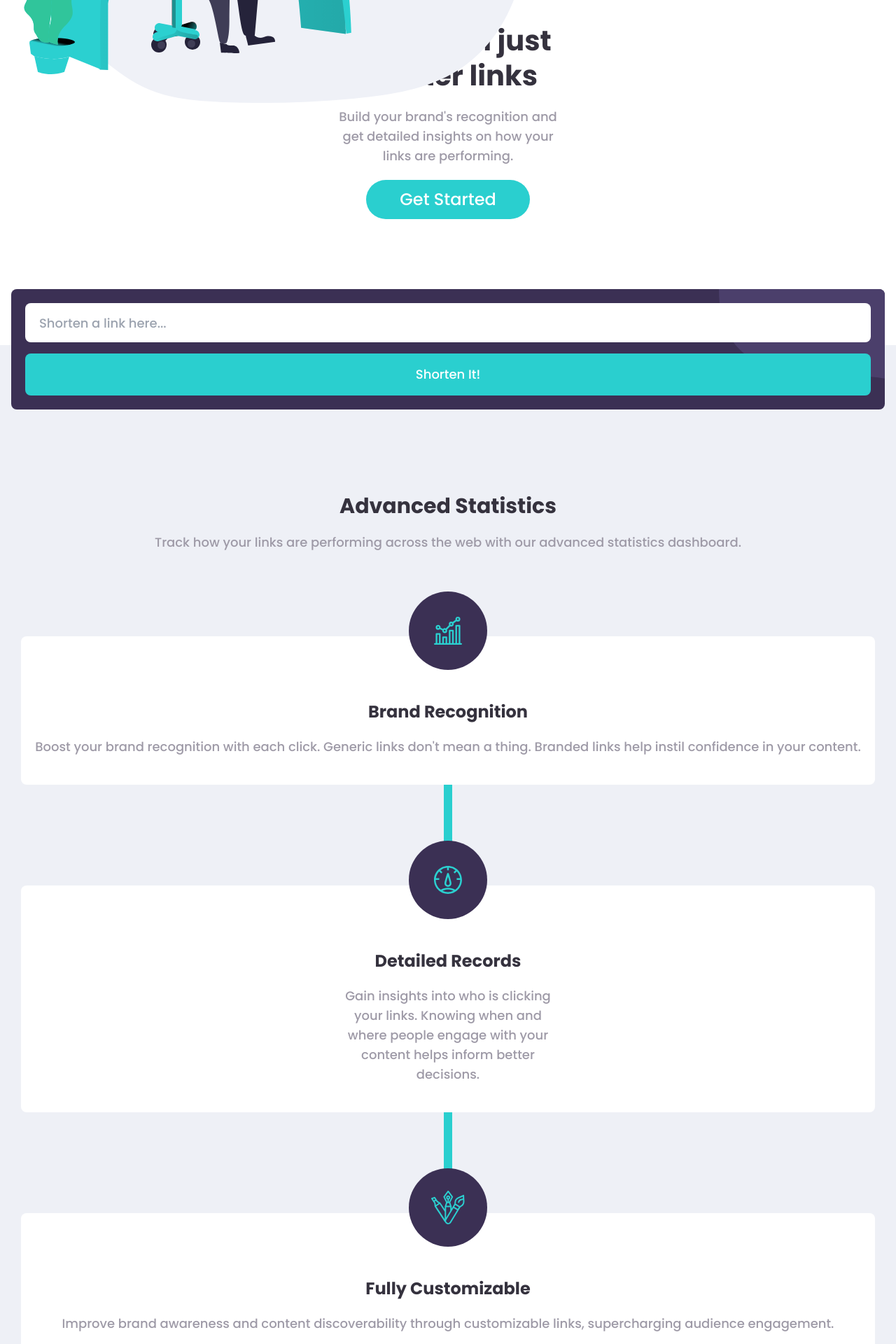
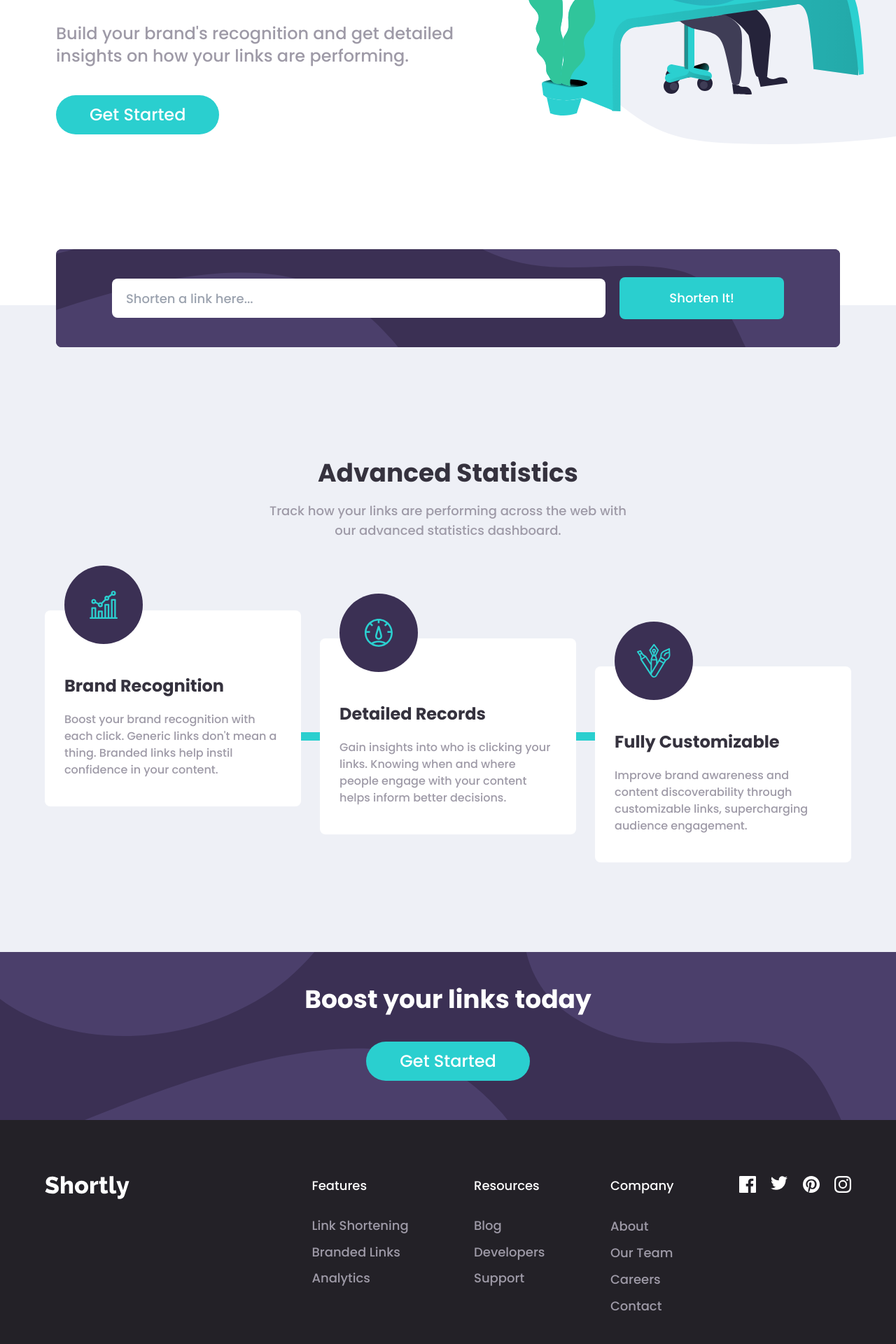
Before and after one commit to Efobi-Francis/shortly-app, a React (Vite) app: page / in a window 1280 px wide. Shown: the part 440-2360 px from the top of the page at 70% size. Built offline with nearby package versions, Linux system fonts and the light colour scheme.

Commit message:
optimized for desktop view

```diff
--- a/src/components/BoostLink.jsx
+++ b/src/components/BoostLink.jsx
@@ -1,14 +1,18 @@
-import React from 'react'
+import React from "react";
 
 export default function BoostLink() {
   return (
     <>
-        <div className='bg-[hsl(257,27%,26%)] '>
-            <div className=' container flex flex-col justify-center items-center bg-boost-bg-mobile bg-cover bg-no-repeat h-80'>
-                <h4 className=' text-white text-3xl font-bold mt-4'>Boost your links today</h4>
-                <button className="my-5 text-white text-2xl font-medium bg-[hsl(180,66%,49%)] px-12 py-3 rounded-full">Get Started</button>
-            </div>
+      <div className="bg-[hsl(257,27%,26%)]">
+        <div className=" container flex flex-col justify-center items-center bg-boost-bg-mobile bg-cover bg-no-repeat h-80 lg:bg-boost-bg-desktop lg:bg-center lg:h-60">
+          <h4 className=" text-white text-3xl font-bold mt-4 lg:text-4xl lg:mt-8">
+            Boost your links today
+          </h4>
+          <button className="my-5 text-white text-2xl font-medium bg-[hsl(180,66%,49%)] px-12 py-3 rounded-full hover:bg-[hsl(180,61%,74%)] lg:my-10">
+            Get Started
+          </button>
         </div>
+      </div>
     </>
-  )
+  );
 }
--- a/src/components/Footer.jsx
+++ b/src/components/Footer.jsx
@@ -1,16 +1,10 @@
 import React from 'react'
-
-import iconFacebook from '../assets/images/icon-facebook.svg'
-import iconInstagram from '../assets/images/icon-instagram.svg'
-import iconTwitter from '../assets/images/icon-twitter.svg'
-import iconPinterest from '../assets/images/icon-pinterest.svg'
-
 
 export default function Footer() {
   return (
-    <div className=' bg-[hsl(260,8%,14%)]'>
-        <div className=' flex flex-col justify-center items-center'>
-            <div className=' my-20'>
+    <div className=' bg-[hsl(260,8%,14%)] lg:pt-20 lg:pb-24'>
+        <div className=' flex flex-col justify-center items-center lg:max-w-6xl lg:mx-auto lg:flex-row lg:justify-between lg:items-start'>
+            <div className=' my-20 lg:my-0 lg:basis-1/4'>
                 <svg xmlns="http://www.w3.org/2000/svg" width="121" height="33">
                     <path fill="#34313D" className=' fill-white' d="M16.715 7.932c-.068-.09-.306-.26-.714-.51s-.918-.51-1.53-.782-1.281-.51-2.006-.714a8.005 8.005 0 00-2.176-.306c-1.995 0-2.992.669-2.992 2.006 0 .408.107.748.323
                     1.02.215.272.532.516.952.731.419.215.946.414 1.58.595l1.406.393.805.219c1.156.317 2.198.663 3.128 1.037.929.374 1.717.839 2.363 1.394a5.647 5.647 0 011.496 2.023c.35.793.527 1.745.527
@@ -27,33 +21,60 @@
                 </svg>
             </div>
 
-            <div className='flex flex-col items-center h-40 justify-between mb-5'>
+            <div className='flex flex-col items-center h-40 justify-between mb-5 lg:items-start lg:mb-0'>
                 <h4 className=' text-white mb-5'>Features</h4>
-                <span><a href="">Link Shortening</a></span>
-                <span><a href="">Branded Links</a></span>
-                <span><a href="">Analytics</a></span>
+                <span><a href="" className=' hover:text-[hsl(180,66%,49%)]'>Link Shortening</a></span>
+                <span><a href="" className=' hover:text-[hsl(180,66%,49%)]'>Branded Links</a></span>
+                <span><a href="" className=' hover:text-[hsl(180,66%,49%)]'>Analytics</a></span>
             </div>
 
-            <div className='flex flex-col items-center h-40 justify-between my-5'>
+            <div className='flex flex-col items-center h-40 justify-between my-5 lg:items-start lg:my-0'>
                 <h4 className=' text-white mb-5'>Resources</h4>
-                <span><a href="">Blog</a></span>
-                <span><a href="">Developers</a></span>
-                <span><a href="">Support</a></span>
+                <span><a href="" className=' hover:text-[hsl(180,66%,49%)]'>Blog</a></span>
+                <span><a href="" className=' hover:text-[hsl(180,66%,49%)]'>Developers</a></span>
+                <span><a href="" className=' hover:text-[hsl(180,66%,49%)]'>Support</a></span>
             </div>
 
-            <div className='flex flex-col items-center h-48 justify-between my-5'>
+            <div className='flex flex-col items-center h-48 justify-between my-5 lg:items-start lg:my-0 lg:h-[12.5rem]'>
                 <h4 className=' text-white mb-5'>Company</h4>
-                <span><a href="">About</a></span>
-                <span><a href="">Our Team</a></span>
-                <span><a href="">Careers</a></span>
-                <span><a href="">Contact</a></span>
+                <span><a href="" className=' hover:text-[hsl(180,66%,49%)]'>About</a></span>
+                <span><a href="" className=' hover:text-[hsl(180,66%,49%)]'>Our Team</a></span>
+                <span><a href="" className=' hover:text-[hsl(180,66%,49%)]'>Careers</a></span>
+                <span><a href="" className=' hover:text-[hsl(180,66%,49%)]'>Contact</a></span>
             </div>
 
-            <div className=' flex w-40 justify-between my-14'>
-                <a href=""><img src={iconFacebook} alt="icon-facebook" /></a>
-                <a href=""><img src={iconTwitter} alt="icon-twitter" /></a>
-                <a href=""><img src={iconPinterest} alt="icon-pinterest" /></a>
-                <a href=""><img src={iconInstagram} alt="icon-instagram" /></a>
+            <div className=' flex w-40 justify-between my-14 lg:my-0'>
+                <a href="">
+                    <svg xmlns="http://www.w3.org/2000/svg" width="24" height="24">
+                        <path fill="#FFF" className=' hover:fill-[hsl(180,66%,49%)]' d="M22.675 0H1.325C.593 0 0 .593 0 1.325v21.351C0 23.407.593 24 1.325
+                            24H12.82v-9.294H9.692v-3.622h3.128V8.413c0-3.1 1.893-4.788 4.659-4.788 1.325 0 2.463.099
+                            2.795.143v3.24l-1.918.001c-1.504 0-1.795.715-1.795 1.763v2.313h3.587l-.467 3.622h-3.12V24h6.116c.73 0 1.323-.593
+                            1.323-1.325V1.325C24 .593 23.407 0 22.675 0z"/>
+                    </svg>
+                </a>
+                <a href="" >
+                    <svg xmlns="http://www.w3.org/2000/svg" width="24" height="20">
+                        <path fill="#FFF" className=' hover:fill-[hsl(180,66%,49%)]' d="M24 2.557a9.83 9.83 0 01-2.828.775A4.932 4.932 0 0023.337.608a9.864 9.864 0 01-3.127 1.195A4.916 4.916 0 0016.616.248c-3.179
+                            0-5.515 2.966-4.797 6.045A13.978 13.978 0 011.671 1.149a4.93 4.93 0 001.523 6.574 4.903 4.903 0 01-2.229-.616c-.054 2.281 1.581 4.415 3.949 4.89a4.935
+                            4.935 0 01-2.224.084 4.928 4.928 0 004.6 3.419A9.9 9.9 0 010 17.54a13.94 13.94 0 007.548 2.212c9.142 0 14.307-7.721 13.995-14.646A10.025 10.025 0 0024 2.557z"/>
+                    </svg>
+                </a>
+                <a href="">
+                    <svg xmlns="http://www.w3.org/2000/svg" width="24" height="24">
+                        <path fill="#FFF" className=' hover:fill-[hsl(180,66%,49%)]' d="M12 0C5.373 0 0 5.372 0 12c0 5.084 3.163 9.426 7.627 11.174-.105-.949-.2-2.405.042-3.441.218-.937 1.407-5.965 1.407-5.965s-.359-.719-.359-1.782c0-1.668.967-2.914 2.171-2.914
+                            1.023 0 1.518.769 1.518 1.69 0 1.029-.655 2.568-.994 3.995-.283 1.194.599 2.169 1.777 2.169 2.133 0 3.772-2.249 3.772-5.495 0-2.873-2.064-4.882-5.012-4.882-3.414 0-5.418 2.561-5.418 5.207 0 1.031.397
+                            2.138.893 2.738a.36.36 0 01.083.345l-.333 1.36c-.053.22-.174.267-.402.161-1.499-.698-2.436-2.889-2.436-4.649 0-3.785 2.75-7.262 7.929-7.262 4.163 0 7.398 2.967 7.398 6.931 0 4.136-2.607 7.464-6.227 7.464-1.216
+                            0-2.359-.631-2.75-1.378l-.748 2.853c-.271 1.043-1.002 2.35-1.492 3.146C9.57 23.812 10.763 24 12 24c6.627 0 12-5.373 12-12 0-6.628-5.373-12-12-12z"/>
+                    </svg>
+                </a>
+                <a href="">
+                    <svg xmlns="http://www.w3.org/2000/svg" width="24" height="24">
+                        <path fill="#FFF" className=' hover:fill-[hsl(180,66%,49%)]' d="M12 2.163c3.204 0 3.584.012 4.85.07 3.252.148 4.771 1.691 4.919 4.919.058 1.265.069 1.645.069 4.849 0 3.205-.012 3.584-.069 4.849-.149 3.225-1.664 4.771-4.919 4.919-1.266.058-1.644.07-4.85.07-3.204
+                            0-3.584-.012-4.849-.07-3.26-.149-4.771-1.699-4.919-4.92-.058-1.265-.07-1.644-.07-4.849 0-3.204.013-3.583.07-4.849.149-3.227 1.664-4.771 4.919-4.919 1.266-.057 1.645-.069 4.849-.069zM12 0C8.741 0 8.333.014 7.053.072
+                            2.695.272.273 2.69.073 7.052.014 8.333 0 8.741 0 12c0 3.259.014 3.668.072 4.948.2 4.358 2.618 6.78 6.98 6.98C8.333 23.986 8.741 24 12 24c3.259 0 3.668-.014 4.948-.072 4.354-.2 6.782-2.618 6.979-6.98.059-1.28.073-1.689.073-4.948
+                            0-3.259-.014-3.667-.072-4.947-.196-4.354-2.617-6.78-6.979-6.98C15.668.014 15.259 0 12 0zm0 5.838a6.162 6.162 0 100 12.324 6.162 6.162 0 000-12.324zM12 16a4 4 0 110-8 4 4 0 010 8zm6.406-11.845a1.44 1.44 0 100 2.881 1.44 1.44 0 000-2.881z"/>
+                    </svg>
+                </a>
             </div>
 
         </div>
--- a/src/components/Form.jsx
+++ b/src/components/Form.jsx
@@ -51,12 +51,6 @@
         const newLinks = [newLink, ...prevLinks];
         localStorage.setItem('links', JSON.stringify(newLinks));
 
-        if (newLinks.length > 3) {
-          newLinks.pop();
-          // Update localStorage immediately after removing the link
-          localStorage.setItem('links', JSON.stringify(newLinks));
-        }
-
         // Remove the link after 5 minutes
         setTimeout(() => {
           setLinks(prevLinks => {
@@ -65,6 +59,12 @@
             return remainingLinks;
           });
         }, 5 * 60 * 1000);  // 5 minutes
+
+        if (newLinks.length > 3) {
+          newLinks.pop();
+          // Update localStorage immediately after removing the link
+          localStorage.setItem('links', JSON.stringify(newLinks));
+        }
 
         return newLinks;
       });
@@ -77,15 +77,15 @@
     }
   };
 
-  const inputStyle = `mb-2 h-14 w-full rounded-lg pl-5 focus:border-none focus:ring-0`
-  const copyBtnStyle = `text-white w-full rounded-lg py-3 mt-2`
+  const inputStyle = `mb-2 h-14 w-full rounded-lg pl-5 focus:border-none focus:ring-0 lg:mb-0`
+  const copyBtnStyle = `text-white w-full rounded-lg py-3 mt-2 lg:w-40 lg:mt-0`
 
   return (
     <>
-      <div>
+      <div className=" lg:max-w-6xl lg:mx-auto lg:container">
         <div className=" relative -top-20 flex flex-col justify-center items-center bg-[hsl(257,27%,26%)] rounded-lg">
-          <form onSubmit={handleSubmit} className=" flex flex-col justify-between items-center bg-form-bg-mobile bg-right-top bg-no-repeat w-full p-5 rounded-lg">
-              <div className=" flex flex-col w-full">
+          <form onSubmit={handleSubmit} className=" flex flex-col justify-between items-center bg-form-bg-mobile bg-right-top bg-no-repeat w-full p-5 rounded-lg lg:bg-form-bg-desktop lg:bg-right-bottom lg:py-10 lg:px-20 lg:flex-row lg:gap-5">
+              <div className=" flex flex-col w-full lg:relative">
                 <input
                   type="text"
                   value={url}
@@ -93,24 +93,24 @@
                   placeholder="Shorten a link here..."
                   className={`${inputStyle} ${ error && !url.trim() && 'outline outline-4 outline-[hsl(0,87%,67%)] placeholder-[hsl(0,75%,78%)]'}`}
                 />
-                {error && !url.trim() && <p className=" text-sm italic text-[hsl(0,87%,67%)] pb-3">{error}</p>}
+                {error && !url.trim() && <p className=" text-sm italic text-[hsl(0,87%,67%)] pb-3 lg:absolute lg:-bottom-10">{error}</p>}
               </div>
-              <button type="submit" className=" text-white bg-[hsl(180,66%,49%)] py-4 w-full rounded-lg mt-2">Shorten It!</button>
+              <button type="submit" className=" text-white bg-[hsl(180,66%,49%)] py-4 w-full rounded-lg mt-2 hover:bg-[hsl(180,61%,74%)] lg:w-1/3 lg:mt-0">Shorten It!</button>
           </form>
         </div>
 
         {/* display links */}
 
         {links.map((link, index) => (
-          <div className=" relative bg-white flex flex-col items-start w-full p-5 rounded-lg -mt-12 mb-14 overflow-hidden" key={index}>
-            <p className="pb-2 text-[hsl(255,11%,22%)] truncate w-full">{link.originalUrl}</p>
+          <div className=" relative bg-white flex flex-col items-start w-full p-5 rounded-lg -mt-12 mb-14 overflow-hidden lg:flex-row lg:items-center lg:justify-center" key={index}>
+            <p className="pb-2 text-[hsl(255,11%,22%)] truncate w-full lg:w-3/4 lg:pb-0">{link.originalUrl}</p>
 
             {/* horizontal line */}
-            <div className=" absolute inset-x-0 top-10 h-[1px] w-full bg-[hsl(0,0%,75%)]/50 my-4"></div>
-            <p className="py-3 text-[hsl(180,66%,49%)]">{link.shortUrl}</p>
+            <div className=" absolute inset-x-0 top-10 h-[1px] w-full bg-[hsl(0,0%,75%)]/50 my-4 lg:hidden"></div>
+            <p className="py-3 text-[hsl(180,66%,49%)] lg:py-0 lg:px-5">{link.shortUrl}</p>
 
             <CopyToClipboard text={link.shortUrl} onCopy={() => handleCopyText(index)}>
-              <button className={`${copyBtnStyle} ${ link.copied ? 'bg-[hsl(255,11%,22%)]' : 'bg-[hsl(180,66%,49%)]' }`}>
+              <button className={`${copyBtnStyle} ${ link.copied ? 'bg-[hsl(255,11%,22%)]' : 'bg-[hsl(180,66%,49%)] hover:bg-[hsl(180,66%,49%)]/50' }`}>
                 {link.copied ? (<span>Copied!</span>):(<span>Copy</span>)}
               </button>
             </CopyToClipboard>
--- a/src/components/Header.jsx
+++ b/src/components/Header.jsx
@@ -30,12 +30,12 @@
   const hamburgar = `bg-[hsl(257,7%,63%)] w-8 h-1 text-black`;
 
   return (
-    <div className="container">
+    <div className="container lg:max-w-6xl lg:mx-auto">
       <nav className="flex justify-between items-center pt-8 pb-5 ">
         <a href=""><img src={logo} alt="logo" /></a>
 
         {/* mobile hamburgar */}
-        <div>
+        <div className=" lg:hidden">
           <button onClick={handleClickOpen} className={ `flex flex-col h-5 justify-between z-20 ${hideOpenIcon}`}>
             <span className={hamburgar}></span>
             <span className={hamburgar}></span>
@@ -71,24 +71,43 @@
             </div>
           )}
         </div>
+        {/* mobile menu end */}
 
+        {/* desktop menu */}
+        <div className=" hidden lg:flex lg:basis-2/3">
+          <div className=" pl-4 w-80 flex justify-between font-bold">
+            <a href="" className=" hover:text-[hsl(255,11%,22%)] ">Features</a>
+            <a href="" className=" hover:text-[hsl(255,11%,22%)] ">Pricing</a>
+            <a href="" className=" hover:text-[hsl(255,11%,22%)] ">Resources</a>
+          </div>
+        </div>
+
+        <div className=" hidden lg:flex lg:justify-end lg:items-center font-bold">
+          <a href="" className=" hover:text-[hsl(255,11%,22%)] ">Login</a>
+          <button href="" className="ml-10 text-white bg-[hsl(180,66%,49%)] px-5 py-3 rounded-full hover:bg-[hsl(180,66%,49%)]/50">Sign Up</button>
+        </div>
+        {/* desktop menu end */}
       </nav>
 
-      <div className="relative h-[23rem]">
-        <div className="absolute my-5 left-1 -right-36 ">
+      <div className="relative h-[23rem] lg:h-0 lg:top-10">
+        <div className="absolute my-5 left-1 -right-36 lg:left-[60%] lg:w-full">
           <img src={illustrationWorking} alt="illustration-working" />
         </div>
       </div>
 
-      <div className="flex flex-col items-center text-center">
-        <h1 className=" font-bold text-[hsl(255,11%,22%)] text-[2.5rem] my-5 leading-tight">
+      <div className="flex flex-col items-center text-center lg:items-start lg:text-start lg:relative lg:top-32">
+        <h1 className=" font-bold text-[hsl(255,11%,22%)] text-[2.5rem] my-5 leading-tight lg:text-[5rem]">
           More than just <br /> shorter links
         </h1>
-        <p>
+        <p className=" lg:hidden">
           Build your brand's recognition and <br /> get detailed insights on how your <br />
           links are performing.
         </p>
-        <button className="my-5 text-white text-2xl font-medium bg-[hsl(180,66%,49%)] px-12 py-3 rounded-full">Get Started</button>
+        <p className=" hidden lg:block lg:text-2xl">
+          Build your brand's recognition and get detailed <br /> insights on how your
+          links are performing.
+        </p>
+        <button className="my-5 text-white text-2xl font-medium bg-[hsl(180,66%,49%)] px-12 py-3 rounded-full hover:bg-[hsl(180,66%,49%)]/50 lg:mt-10">Get Started</button>
       </div>
     </div>
   );
--- a/src/components/MainContent.jsx
+++ b/src/components/MainContent.jsx
@@ -6,51 +6,71 @@
 
 export default function MainContent() {
   return (
-    <div className=' flex flex-col justify-center items-center text-center'>
-        <h2 className='font-bold text-[hsl(255,11%,22%)] text-3xl mt-10 mb-5'>Advanced Statistics</h2>
-        <p className='mb-10'>
-            Track how your links are performing across the web with our
-            advanced statistics dashboard.
+    <div className=' flex flex-col justify-center items-center text-center lg:max-w-6xl lg:mx-auto'>
+        <h2 className='font-bold text-[hsl(255,11%,22%)] text-3xl mt-10 mb-5 lg:text-4xl lg:mt-20'>Advanced Statistics</h2>
+        <p className=' lg:hidden mb-10'>
+            Track how your links are performing across the web with
+            our advanced statistics dashboard.
+        </p>
+        {/* desktop */}
+        <p className=' hidden mb-5 lg:block'>
+            Track how your links are performing across the web with <br />
+            our advanced statistics dashboard.
         </p>
 
-        <div className=' flex flex-col justify-center items-center my-20 '>
+        <div className=' flex flex-col justify-center items-center my-20 lg:flex-row lg:relative lg:mb-52'>
 
-            <div className=' bg-white px-5 pb-10 flex flex-col justify-center items-center rounded-lg w-full'>
+            <div className=' bg-white px-5 pb-10 flex flex-col justify-center items-center rounded-lg w-full lg:items-start lg:px-7'>
                 <div className=' relative -top-16 w-28 h-28 bg-[hsl(257,27%,26%)] flex justify-center items-center rounded-full'>
                     <img src={iconBrandRecognition} alt="icon-brand-recognition" />
                 </div>
                 <h4 className='font-bold text-[hsl(255,11%,22%)] text-2xl -mt-5 mb-5'>Brand Recognition</h4>
-                <p>
+                <p className=' lg:hidden'>
                     Boost your brand recognition with each click. Generic links don't
                     mean a thing. Branded links help instil confidence in your content.
                 </p>
+                {/* desktop */}
+                <p className=' hidden lg:block lg:text-base lg:text-start'>
+                    Boost your brand recognition with <br /> each click. Generic links don't
+                    mean a <br />thing. Branded links help instil <br /> confidence in your content.
+                </p>
             </div>
 
-            {/* vertical line */}
-            <div className='w-3 h-36 bg-[hsl(180,66%,49%)]'></div>
+            {/* vertical line / horizontal line */}
+            <div className='w-3 h-36 bg-[hsl(180,66%,49%)] lg:w-24 lg:h-3 lg:relative lg:top-10'></div>
 
-            <div className=' bg-white px-5 pb-10 flex flex-col justify-center items-center rounded-lg w-full'>
+            <div className=' bg-white px-5 pb-10 flex flex-col justify-center items-center rounded-lg w-full lg:items-start lg:relative lg:top-10 lg:px-7'>
                 <div className=' relative -top-16 w-28 h-28 bg-[hsl(257,27%,26%)] flex justify-center items-center rounded-full'>
                     <img src={iconDetailedRecords} alt="icon-detailed-records" />
                 </div>
                 <h4 className='font-bold text-[hsl(255,11%,22%)] text-2xl -mt-5 mb-5'>Detailed Records</h4>
-                <p>
+                <p className=' lg:hidden'>
                     Gain insights into who is clicking <br /> your links. Knowing when and <br />where
                     people engage with your <br />content helps inform better <br /> decisions.
                 </p>
+                {/* desktop */}
+                <p className=' hidden lg:block lg:text-base lg:text-start'>
+                    Gain insights into who is clicking your <br /> links. Knowing when and where <br />
+                    people engage with your content <br /> helps inform better decisions.
+                </p>
             </div>
 
-            {/* vertical line */}
-            <div className='w-3 h-36 bg-[hsl(180,66%,49%)]'></div>
+            {/* vertical line / horizontal line */}
+            <div className='w-3 h-36 bg-[hsl(180,66%,49%)] lg:w-24 lg:h-3 lg:relative lg:top-10'></div>
 
-            <div className=' bg-white px-5 pb-10 flex flex-col justify-center items-center rounded-lg w-full'>
+            <div className=' bg-white px-5 pb-10 flex flex-col justify-center items-center rounded-lg w-full lg:items-start lg:relative lg:top-20 lg:px-7'>
                 <div className=' relative -top-16 w-28 h-28 bg-[hsl(257,27%,26%)] flex justify-center items-center rounded-full'>
                     <img src={iconFullyCustomizable} alt="icon-fully-customizable" />
                 </div>
                 <h4 className='font-bold text-[hsl(255,11%,22%)] text-2xl -mt-5 mb-5'>Fully Customizable</h4>
-                <p>
+                <p className=' lg:hidden'>
                     Improve brand awareness and content discoverability through customizable
                     links, supercharging audience engagement.
+                </p>
+                {/* desktop */}
+                <p className=' hidden lg:block lg:text-base lg:text-start'>
+                    Improve brand awareness and <br /> content discoverability through <br /> customizable
+                    links, supercharging <br /> audience engagement.
                 </p>
             </div>
 
--- a/src/layouts/RootLayout.jsx
+++ b/src/layouts/RootLayout.jsx
@@ -13,7 +13,7 @@
     <div className='font-poppins text-lg text-[hsl(257,7%,63%)] overflow-x-hidden'>
         <Header/>
 
-        <main className='container bg-[hsl(225,33%,95%)] mt-40'>
+        <main className='container bg-[hsl(225,33%,95%)] mt-40 lg:mt-[22rem]'>
             <Form/>
             <MainContent/>
         </main>
--- a/tailwind.config.js
+++ b/tailwind.config.js
@@ -16,7 +16,9 @@
     extend: {
       backgroundImage: {
         'form-bg-mobile': "url('/src/assets/images/bg-shorten-mobile.svg')",
-        'boost-bg-mobile': "url('/src/assets/images/bg-boost-mobile.svg')"
+        'boost-bg-mobile': "url('/src/assets/images/bg-boost-mobile.svg')",
+        'form-bg-desktop': "url('/src/assets/images/bg-boost-desktop.svg')",
+        'boost-bg-desktop': "url('/src/assets/images/bg-boost-desktop.svg')",
       }
     },
   },
```
